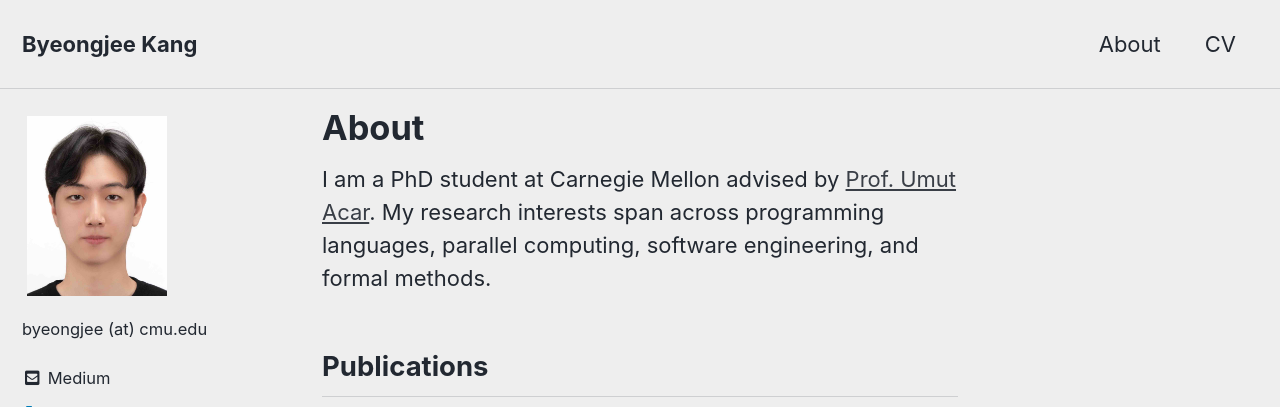
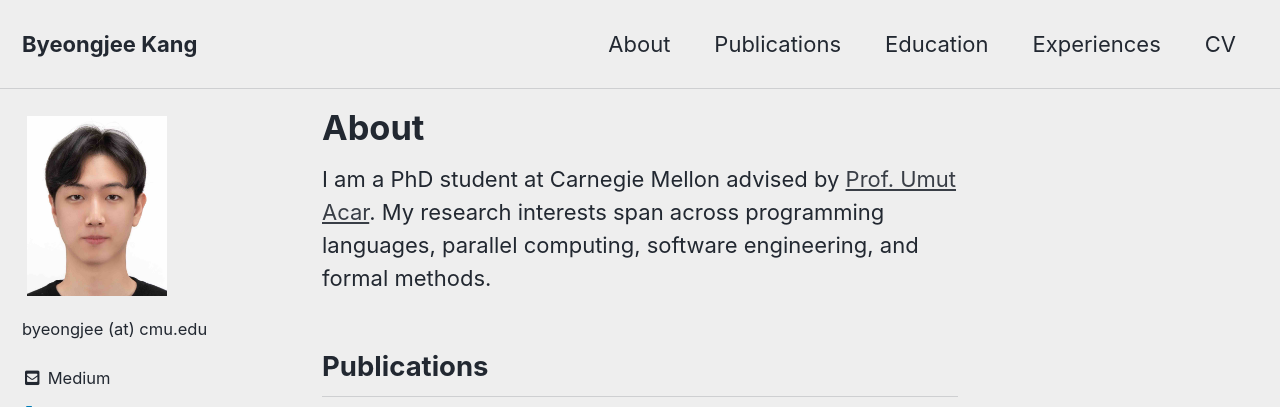
Before and after one commit to byeongjee/byeongjee.github.io, a Jekyll site: the page built from _pages/home.md, in a window 1280 px wide and 900 px high, cut to the strip 0-407 px from the top of the window. Built offline with Jekyll 4.4.1, drawn with Linux system fonts in a browser that asks for light colours; cached includes are drawn as plain includes.

Commit message:
Add navigation

```diff
--- a/_data/navigation.yml
+++ b/_data/navigation.yml
@@ -2,5 +2,11 @@
 main:
   - title: "About"
     url: /
+  - title: "Publications"
+    url: /#publications
+  - title: "Education"
+    url: /#education
+  - title: "Experiences"
+    url: /#experiences
   - title: "CV"
     url: /cv/
```
